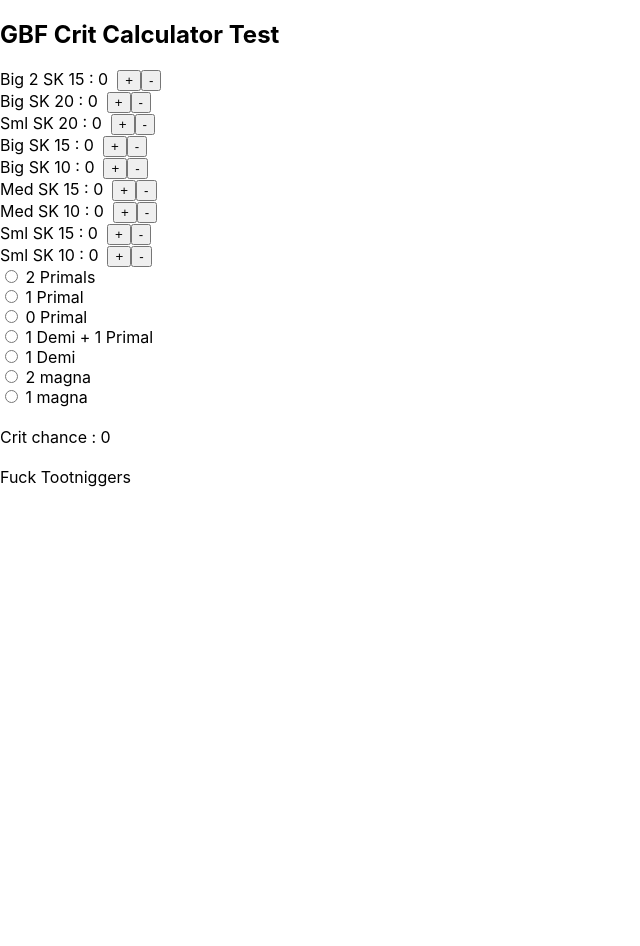
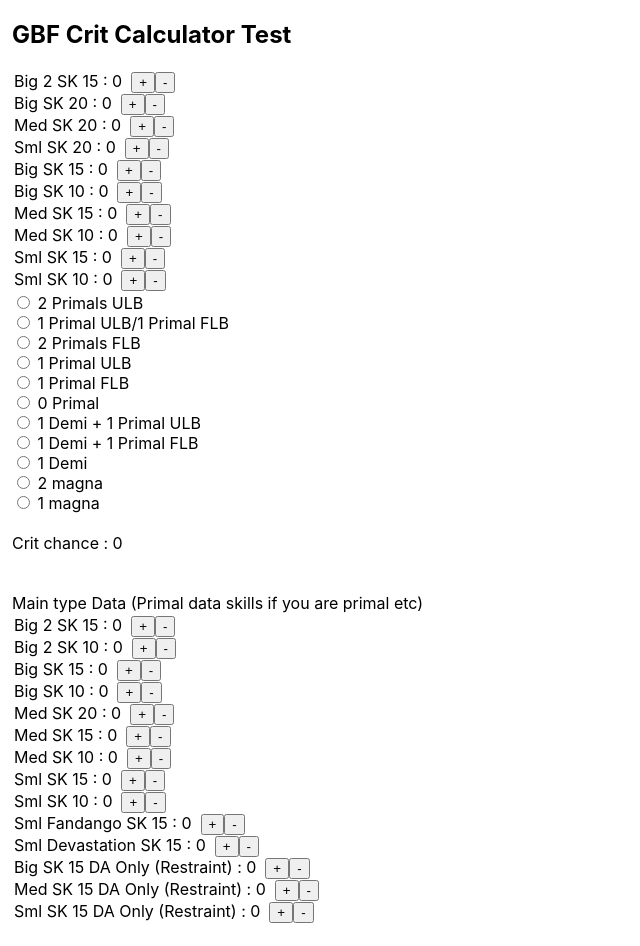
Before and after one commit to PogPoster/gbfcritcalc, a React (Create React App) app: page / in a window 1280 px wide. Shown: the top 946 px of the page, without its empty margins (0-640 px from the left). Before the commit the page ends 800 px from the top, so only its background shows below. Built offline with nearby package versions, Linux system fonts and the light colour scheme.

Commit message:
ulb update

```diff
--- a/package.json
+++ b/package.json
@@ -13,8 +13,8 @@
     "build": "react-scripts build",
     "test": "react-scripts test",
     "eject": "react-scripts eject",
-	 "predeploy": "npm run build",
-	"deploy": "gh-pages -d build"
+    "predeploy": "npm run build",
+    "deploy": "gh-pages -d build"
   },
   "eslintConfig": {
     "extends": "react-app"
--- a/src/App.js
+++ b/src/App.js
@@ -13,9 +13,12 @@
       {skillName: "Big SK 20",
       count: 0,
       value: 11},
-      {skillName: "Sml SK 20",
+      {skillName: "Med SK 20",
       count: 0,
       value: 7.5},
+      {skillName: "Sml SK 20 ",
+      count: 0,
+      value: 4},
       {skillName: "Big SK 15",
       count: 0,
       value: 10},
@@ -35,57 +38,230 @@
       count: 0,
       value: 2},
     ],
+    dataBoosted: [
+      {skillName: "Big 2 SK 15",
+      count: 0,
+      da: 9,
+      ta: 9},
+      {skillName: "Big 2 SK 10",
+      count: 0,
+      da: 7,
+      ta: 7},
+      {skillName: "Big SK 15",
+      count: 0,
+      da: 7,
+      ta: 7},
+      {skillName: "Big SK 10",
+      count: 0,
+      da: 5,
+      ta: 5},
+      {skillName: "Med SK 20",
+      count: 0,
+      da: 6,
+      ta: 6},
+      {skillName: "Med SK 15",
+      count: 0,
+      da: 5,
+      ta: 5},
+      {skillName: "Med SK 10",
+      count: 0,
+      da: 3.5,
+      ta: 3.5},
+      {skillName: "Sml SK 15",
+      count: 0,
+      da: 3.5,
+      ta: 3.5},
+      {skillName: "Sml SK 10",
+      count: 0,
+      da: 2.2,
+      ta: 2.2},
+      {skillName: "Sml Fandango SK 15",
+      count: 0,
+      da: 0,
+      ta: 2},
+      {skillName: "Sml Devastation SK 15",
+      count: 0,
+      da: 0,
+      ta: 2.5},
+      {skillName: "Big SK 15 DA Only (Restraint)",
+      count: 0,
+      da: 7,
+      ta: 0},
+      {skillName: "Med SK 15 DA Only (Restraint)",
+      count: 0,
+      da: 5,
+      ta: 0},
+      {skillName: "Sml SK 15 DA Only (Restraint)",
+      count: 0,
+      da: 3.5,
+      ta: 0},
+    ],
+    dataUnboosted: [
+      {skillName: "Big 2 SK 15",
+      count: 0,
+      da: 9,
+      ta: 9},
+      {skillName: "Big 2 SK 10",
+      count: 0,
+      da: 7,
+      ta: 7},
+      {skillName: "Big SK 15",
+      count: 0,
+      da: 7,
+      ta: 7},
+      {skillName: "Big SK 10",
+      count: 0,
+      da: 5,
+      ta: 5},
+      {skillName: "Med SK 20",
+      count: 0,
+      da: 6,
+      ta: 6},
+      {skillName: "Med SK 15",
+      count: 0,
+      da: 5,
+      ta: 5},
+      {skillName: "Med SK 10",
+      count: 0,
+      da: 3.5,
+      ta: 3.5},
+      {skillName: "Sml SK 15",
+      count: 0,
+      da: 3.5,
+      ta: 3.5},
+      {skillName: "Sml SK 10",
+      count: 0,
+      da: 2.2,
+      ta: 2.2},
+      {skillName: "Sml Fandango SK 15",
+      count: 0,
+      da: 0,
+      ta: 2},
+      {skillName: "Sml Devastation SK 15",
+      count: 0,
+      da: 0,
+      ta: 2.5},
+      {skillName: "Big SK 15 DA Only (Restraint)",
+      count: 0,
+      da: 7,
+      ta: 0},
+      {skillName: "Med SK 15 DA Only (Restraint)",
+      count: 0,
+      da: 5,
+      ta: 0},
+      {skillName: "Sml SK 15 DA Only (Restraint)",
+      count: 0,
+      da: 3.5,
+      ta: 0},
+    ],
+
     selectedOption: 0
   }
 
 
-
+  //TODO
+  //REWRITE THIS INTO GENERIC, TOO LAZY
+  //OR JUST CHANGE IT TO INPUT NUMBER
 
   plusClick = (e) => {
     var weaponSkills = this.state.weaponSkill.slice()
     weaponSkills[e].count = weaponSkills[e].count + 1
-    console.log(weaponSkills[e])
     this.setState({weaponSkill: weaponSkills})
   }
 
   minusClick = (e) => {
     var weaponSkills = this.state.weaponSkill.slice()
     weaponSkills[e].count = Math.max(weaponSkills[e].count - 1, 0)
-    console.log(weaponSkills[e])
     this.setState({weaponSkill: weaponSkills})
+  }
+
+  boostedplusClick = (e) => {
+    var weaponSkills = this.state.dataBoosted.slice()
+    weaponSkills[e].count = weaponSkills[e].count + 1
+    this.setState({dataBoosted: weaponSkills})
+  }
+
+  boostedminusClick = (e) => {
+    var weaponSkills = this.state.dataBoosted.slice()
+    weaponSkills[e].count = Math.max(weaponSkills[e].count - 1, 0)
+    this.setState({dataBoosted: weaponSkills})
+  }
+
+  unboostedplusClick = (e) => {
+    var weaponSkills = this.state.dataUnboosted.slice()
+    weaponSkills[e].count = weaponSkills[e].count + 1
+    this.setState({dataUnboosted: weaponSkills})
+  }
+
+  unboostedminusClick = (e) => {
+    var weaponSkills = this.state.dataUnboosted.slice()
+    weaponSkills[e].count = Math.max(weaponSkills[e].count - 1, 0)
+    this.setState({dataUnboosted: weaponSkills})
   }
 
   handleOnChange = (e) => {
       this.setState({ selectedOption: e.target.value});
   }
+		//Theoretical damage increase: {(Math.min(critChance, 100) * 0.5)}%
 
   render() {
-    var weaponSkills = [];
-    for (let i = 0; i < this.state.weaponSkill.length; i++) {
-      weaponSkills.push(<WeaponSkill name={this.state.weaponSkill[i].skillName} count={this.state.weaponSkill[i].count} key={i} index={i} click={this.plusClick} minusClick={this.minusClick}></WeaponSkill>)
-    }
+
+    const weaponSkills = this.state.weaponSkill.map((weapon, index)=>
+      <WeaponSkill name={weapon.skillName} count={weapon.count} key={"WeaponSkills" + index} index={index} click={this.plusClick} minusClick={this.minusClick}></WeaponSkill>
+    )
+
+    const dataBoosted = this.state.dataBoosted.map((weapon, index)=>
+      <WeaponSkill name={weapon.skillName} count={weapon.count} key={"dataBoosted"+index} index={index} click={this.boostedplusClick} minusClick={this.boostedminusClick}></WeaponSkill>
+    )
+
+    const dataUnboosted = this.state.dataUnboosted.map((weapon, index)=>
+      <WeaponSkill name={weapon.skillName} count={weapon.count} key={"dataUnboosted"+index} index={index} click={this.unboostedplusClick} minusClick={this.unboostedminusClick}></WeaponSkill>
+    )
 
 
-    var baseCrit = 0;
-    for (let i = 0; i < this.state.weaponSkill.length; i++) {
-      baseCrit += this.state.weaponSkill[i].count * this.state.weaponSkill[i].value;
-    }
+    const baseCrit = this.state.weaponSkill.reduce((accumulator, weapon)=> parseFloat(accumulator) + (weapon.count * weapon.value), 0)
+    const critChance = (this.state.selectedOption) ? this.state.selectedOption * baseCrit : 0;
 
+    const boostedDa = Math.min(this.state.dataBoosted.reduce((accumulator, weapon)=> parseFloat(accumulator) + (weapon.count * weapon.da), 0) * (this.state.selectedOption), 50)
+    const boostedTa = Math.min(this.state.dataBoosted.reduce((accumulator, weapon)=> parseFloat(accumulator) + (weapon.count * weapon.ta), 0) * (this.state.selectedOption), 50)
 
-    var critChance = (this.state.selectedOption) ? this.state.selectedOption * baseCrit : 0;
+    const unboostedDa = Math.min(this.state.dataUnboosted.reduce((accumulator, weapon)=> parseFloat(accumulator) + (weapon.count * weapon.da), 0) , 50)
+    const unboostedTa = Math.min(this.state.dataUnboosted.reduce((accumulator, weapon)=> parseFloat(accumulator) + (weapon.count * weapon.ta), 0) , 50)
 
 
     return (
-      <div className="App">
+      <div className="App" style={{marginLeft:"12px"}}>
         <h2>GBF Crit Calculator Test</h2>
-        {weaponSkills}
+        <table>
+          {weaponSkills}
+        </table>
         <Summons click={this.handleOnChange} selected={this.state.selectedOption} ></Summons>
         <br/>
         Crit chance : {critChance}
         <br/>
         <br/>
+		    <br/>
+        Main type Data (Primal data skills if you are primal etc)
+        <table>
+          {dataBoosted}
+        </table>
+		    <br/>
+        Other type Data (this would be the opposite of your summon type, e.g primal data if you are running magna)
+        <table>
+          {dataUnboosted}
+        </table>
+		    <br/>
+        Total Data DA/TA <br/>
+        Main Type: {boostedDa.toFixed(2)}/{boostedTa.toFixed(2)}
+        <br/>
+        Off Type: {unboostedDa.toFixed(2)}/{unboostedTa.toFixed(2)}
+		    <br/>
+        Combined: {(boostedDa + unboostedDa).toFixed(2)}/{(boostedTa + unboostedTa).toFixed(2)}
+		    <br/>
+		    <br/>
 
-        Fuck Tootniggers
+
+
       </div>
 
     );
--- a/src/Component/Summons.js
+++ b/src/Component/Summons.js
@@ -4,10 +4,14 @@
     render() {
         return (
             <div>
-                <input type="radio" name="summons" value={3.8}  onChange={this.props.click}/> 2 Primals<br/>
-                <input type="radio" name="summons" value={2.4} onChange={this.props.click}/> 1 Primal<br/>
+                <input type="radio" name="summons" value={4}  onChange={this.props.click}/> 2 Primals ULB<br/>
+                <input type="radio" name="summons" value={3.9}  onChange={this.props.click}/> 1 Primal ULB/1 Primal FLB<br/>
+                <input type="radio" name="summons" value={3.8}  onChange={this.props.click}/> 2 Primals FLB<br/>
+                <input type="radio" name="summons" value={2.5}  onChange={this.props.click}/> 1 Primal ULB<br/>
+                <input type="radio" name="summons" value={2.4} onChange={this.props.click}/> 1 Primal FLB<br/>
                 <input type="radio" name="summons" value={1} onChange={this.props.click}/> 0 Primal<br/>
-                <input type="radio" name="summons" value={3.7} onChange={this.props.click}/> 1 Demi + 1 Primal<br/>
+                <input type="radio" name="summons" value={3.8} onChange={this.props.click}/> 1 Demi + 1 Primal ULB<br/>
+                <input type="radio" name="summons" value={3.7} onChange={this.props.click}/> 1 Demi + 1 Primal FLB<br/>
                 <input type="radio" name="summons" value={2.3} onChange={this.props.click}/> 1 Demi<br/>
                 <input type="radio" name="summons" value={3.4} onChange={this.props.click}/> 2 magna<br/>
                 <input type="radio" name="summons" value={2.2} onChange={this.props.click}/> 1 magna<br/>
```
Also changed, not shown: 1 other file (tests, documents, lock files or other folders).
